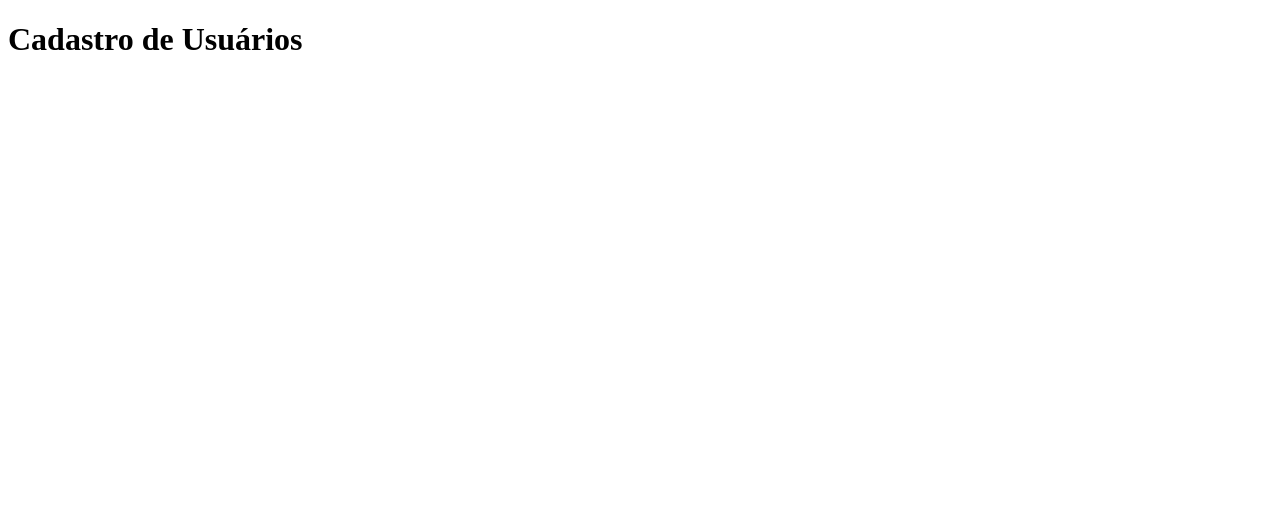
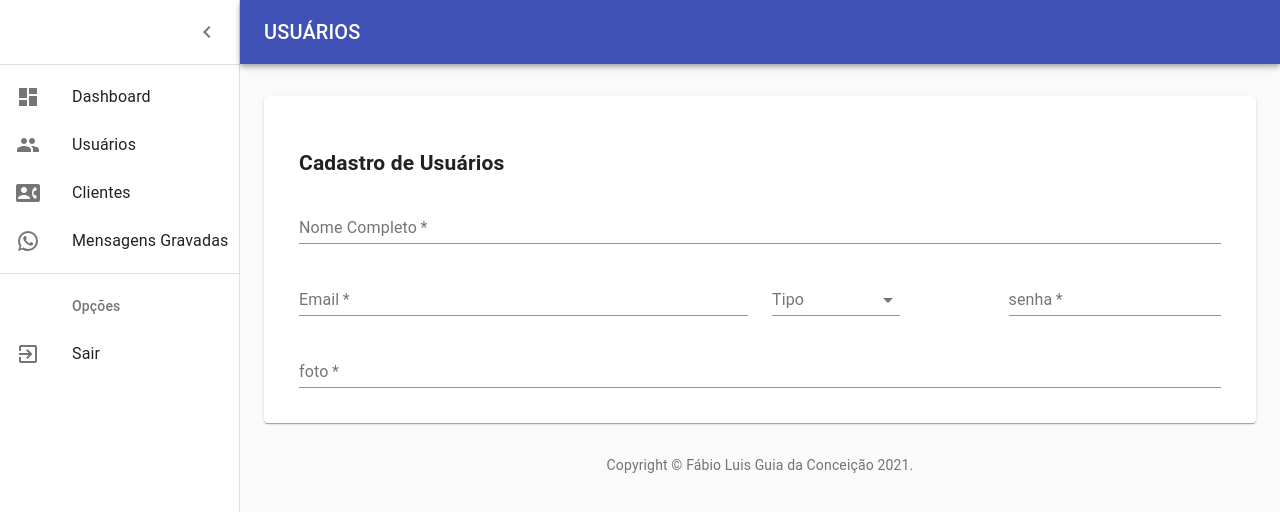
Before and after one commit to Flgc/jwtnodemongodbvue, a React (Create React App) app in the folder cmer/frontend/: page /admin/users/include in a window 1280 px wide. Shown: the top 512 px of the page. Built offline with nearby package versions, Linux system fonts and the light colour scheme.

Commit message:
Refaturando - [FRONTEND] - Implementando  Formulário de Cadastro de Usuários - Menu Admin no projeto - iniciando NodeJS com MongoDB

```diff
--- a/cmer/frontend/src/components/menu-admin.js
+++ b/cmer/frontend/src/components/menu-admin.js
@@ -9,6 +9,7 @@
 
 import React from 'react';
 import clsx from 'clsx';
+import CssBaseline from '@material-ui/core/CssBaseline';
 import { makeStyles } from '@material-ui/core/styles';
 import Typography from '@material-ui/core/Typography';
 import AppBar from '@material-ui/core/AppBar';
@@ -84,7 +85,7 @@
   },
 }));
 
-export default function MenuAdmin() {
+export default function MenuAdmin({ title }) {
   const classes = useStyles();
   const [open, setOpen] = React.useState(true);
   const handleDrawerOpen = () => {
@@ -96,6 +97,7 @@
 
   return (
     <>
+      <CssBaseline />
       <AppBar
         position="absolute"
         className={clsx(classes.appBar, open && classes.appBarShift)}
@@ -120,7 +122,11 @@
             noWrap
             className={classes.title}
           >
-            Dashboard
+            {/* Name Menu */}
+
+            {title}
+
+            {/**/}
           </Typography>
           {/* <IconButton color="inherit">
         <Badge badgeContent={4} color="secondary">
--- a/cmer/frontend/src/pages/admin/dashboard/index.js
+++ b/cmer/frontend/src/pages/admin/dashboard/index.js
@@ -48,7 +48,7 @@
     <div className={classes.root}>
       {/**/}
       {/* Desestructured Menu Layout */}
-      <MenuAdmin />
+      <MenuAdmin title={'DASHBOARD'} />
       {/**/}
       <main className={classes.content}>
         <div className={classes.appBarSpacer} />
--- a/cmer/frontend/src/pages/admin/users/users.insert.js
+++ b/cmer/frontend/src/pages/admin/users/users.insert.js
@@ -7,10 +7,132 @@
  * Data: 17/05/2021
  */
 
+import { makeStyles } from '@material-ui/core/styles';
+import TextField from '@material-ui/core/TextField';
+import Box from '@material-ui/core/Box';
+import Container from '@material-ui/core/Container';
+import Grid from '@material-ui/core/Grid';
+import MenuAdmin from '../../../components/menu-admin';
+//import ImgAdmin from '../../../assets/img/admin.png';
+import Footer from '../../../components/footer-admin';
+import Paper from '@material-ui/core/Paper';
+
+import InputLabel from '@material-ui/core/InputLabel';
+import MenuItem from '@material-ui/core/MenuItem';
+import FormControl from '@material-ui/core/FormControl';
+import Select from '@material-ui/core/Select';
+
+const useStyles = makeStyles((theme) => ({
+  root: {
+    display: 'flex',
+  },
+  title: {
+    flexGrow: 1,
+  },
+  appBarSpacer: theme.mixins.toolbar,
+  content: {
+    flexGrow: 1,
+    height: '100vh',
+    overflow: 'auto',
+  },
+  container: {
+    paddingTop: theme.spacing(4),
+    paddingBottom: theme.spacing(4),
+  },
+  paper: {
+    padding: 35,
+    display: 'flex',
+    overflow: 'auto',
+    flexDirection: 'column',
+  },
+  formControl: { width: '60%' },
+}));
+
 export default function UsersInsert() {
+  const classes = useStyles();
+
   return (
-    <div>
-      <h1>Cadastro de Usuários</h1>
+    <div className={classes.root}>
+      {/**/}
+      {/* Desestructured Menu Layout */}
+      <MenuAdmin title={'USUÁRIOS'} />
+      {/**/}
+      <main className={classes.content}>
+        <div className={classes.appBarSpacer} />
+        <Container maxWidth="lg" className={classes.container}>
+          <Grid container spacing={3}>
+            <Grid item sm={12}>
+              <Paper className={classes.paper}>
+                <h2>Cadastro de Usuários</h2>
+                <Grid container spacing={3}>
+                  <Grid item xs={12} sm={12}>
+                    <TextField
+                      required
+                      id="nome"
+                      name="nome"
+                      label="Nome Completo"
+                      fullWidth
+                      autoComplete="nome"
+                    />
+                  </Grid>
+                  <Grid item xs={12} sm={6}>
+                    <TextField
+                      required
+                      id="email"
+                      name="email"
+                      label="Email"
+                      fullWidth
+                      autoComplete="email"
+                    />
+                  </Grid>
+                  <Grid item xs={12} sm={3}>
+                    <FormControl className={classes.formControl}>
+                      <InputLabel id="labeltipo">Tipo</InputLabel>
+                      <Select
+                        labelId="labeltipo"
+                        id="tipo"
+                        // value={age}
+                        // onChange={handleChange}
+                      >
+                        <MenuItem value={1}>Administrador</MenuItem>
+                        <MenuItem value={2}>Funcionário</MenuItem>
+                      </Select>
+                    </FormControl>
+                  </Grid>
+                  <Grid item xs={12} sm={3}>
+                    <TextField
+                      type="password"
+                      required
+                      id="senha"
+                      name="senha"
+                      label="senha"
+                      fullWidth
+                      autoComplete="senha"
+                    />
+                  </Grid>
+                  <Grid item xs={12} sm={12}>
+                    <TextField
+                      required
+                      id="foto"
+                      name="foto"
+                      label="foto"
+                      fullWidth
+                      autoComplete="foto"
+                    />
+                  </Grid>
+                </Grid>
+              </Paper>
+            </Grid>
+          </Grid>
+
+          <Box pt={4}>
+            {/**/}
+            {/* Desestructured Footer Layout */}
+            <Footer />
+            {/**/}
+          </Box>
+        </Container>
+      </main>
     </div>
   );
 }
```
